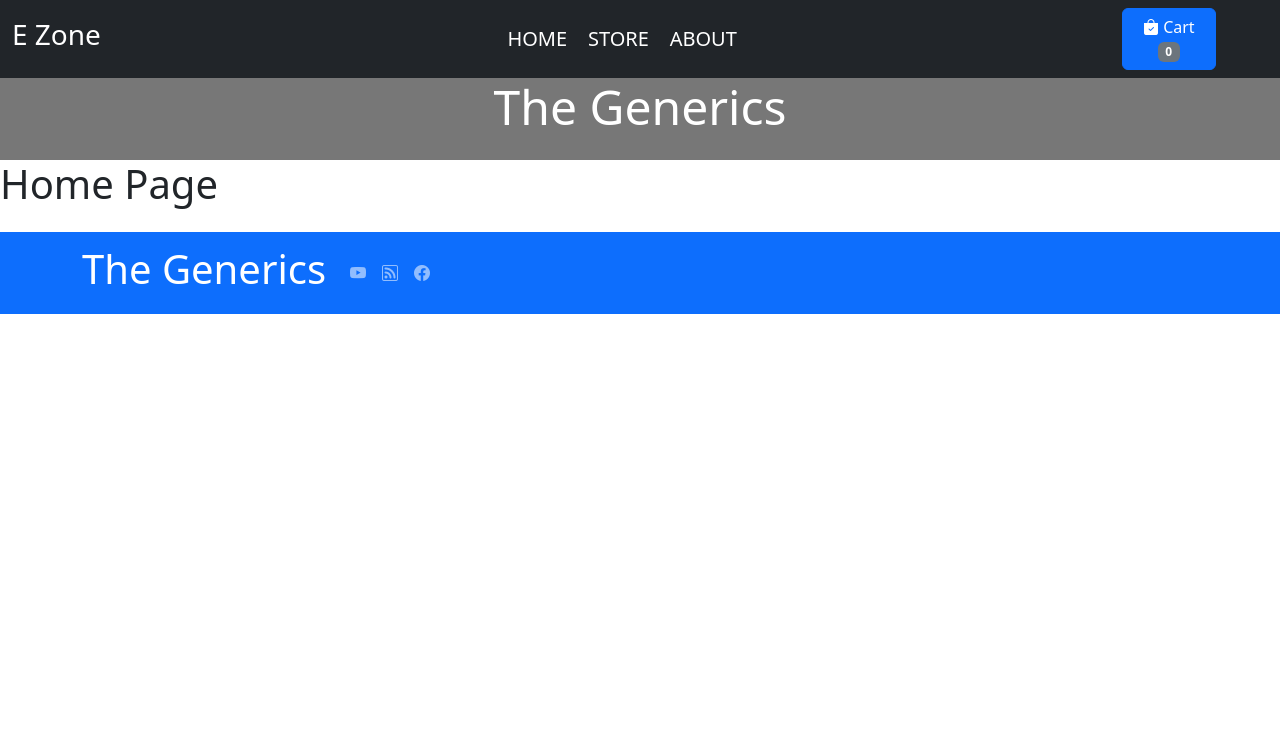
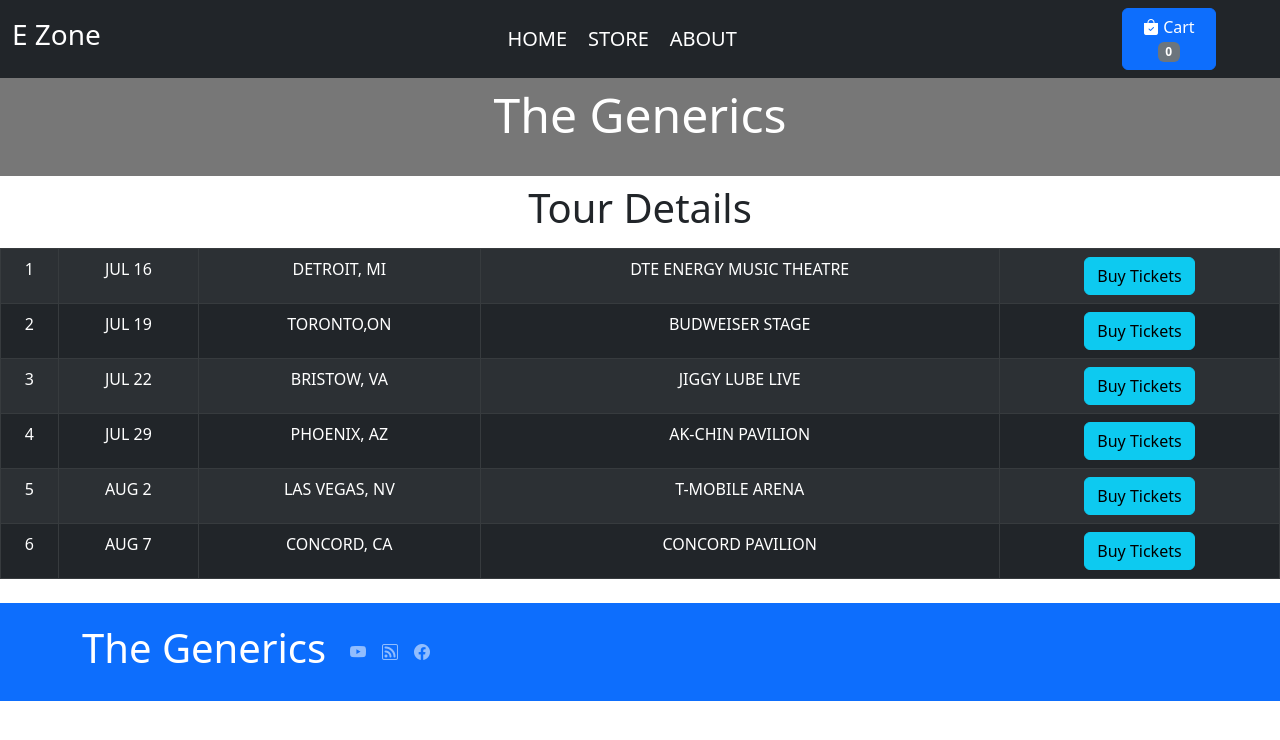
Before and after one commit to udvikas/ecommerce-website, a React (Create React App) app: page /home in a window 1280 px wide. Shown: the top 740 px of the page. Built offline with nearby package versions, Linux system fonts and the light colour scheme.

Commit message:
fifth commit(built home page)

```diff
--- /dev/null
+++ b/src/pages/AboutPage.css
@@ -0,0 +1,21 @@
+h1 {
+    text-align: center;
+    padding: 0.5rem 0rem;
+}
+img {
+    width: 20rem;
+    height: 20rem;
+    border-radius: 50%;
+}
+.settle {
+    display: flex;
+    justify-content: center;
+    align-items: center;
+
+}
+.settle>img {
+    margin: 0rem 5rem;
+}
+.settle>p {
+    margin: 0rem 5rem 0rem 0rem;;
+}
--- a/src/pages/AboutPage.js
+++ b/src/pages/AboutPage.js
@@ -1,6 +1,45 @@
-import React from "react";
+import React, { Fragment } from "react";
+import pic from '../asset/pic.jpg'
+import './AboutPage.css';
 
 const AboutPage = () => {
-  return <h1>About Page</h1>;
+  return (
+    <Fragment>
+      {" "}
+      <h1>Who We Are</h1>
+      <div className="settle">
+        <img src={pic} alt="banner" />
+        <p>
+          Lorem ipsum dolor sit amet, consectetur adipisicing elit. Dolorem
+          harum dolor voluptatem mollitia eos eius, facere laboriosam ullam
+          maiores aspernatur velit nulla quia magnam obcaecati dignissimos
+          accusamus aut ab? Debitis quae possimus est aliquid sint dolor
+          adipisci, voluptatum, perferendis excepturi vitae ducimus eligendi
+          enim atque voluptate! Neque magni esse illum nemo unde suscipit labore
+          atque ratione ullam nostrum nulla deleniti necessitatibus quae
+          voluptas quas, pariatur sit rem. Iusto natus impedit itaque dolorum
+          ipsa nostrum porro placeat, beatae ab voluptatem consequatur
+          exercitationem illo, deleniti perspiciatis laudantium velit, vero
+          veniam sint obcaecati alias explicabo? Fugiat nobis minima laboriosam
+          sapiente cumque, vero accusantium, quidem, facilis aut a totam
+          temporibus quia vel maxime. Nostrum, tenetur libero? Aut et, ea
+          accusantium, impedit aliquam commodi voluptate repellendus earum
+          inventore magnam neque delectus molestiae, tempora voluptatem nihil
+          quia! Numquam illo explicabo dolorem nam, blanditiis laborum enim sint
+          fuga! Voluptate impedit eos, quis maiores architecto consequatur
+          excepturi temporibus molestiae deleniti quidem sed iusto veniam fugiat
+          natus rerum. Quam, saepe impedit? Hic doloribus exercitationem odio
+          delectus ad quasi sequi reprehenderit vel debitis, totam magnam
+          repellendus facilis fugit consequatur illo autem error ab earum? Sed
+          modi possimus minima quaerat delectus quo. A quod neque iste assumenda
+          recusandae similique modi fugit praesentium architecto. Dolore fugit
+          debitis repellat quas incidunt labore ea ipsa! Quod, eius,
+          perspiciatis modi explicabo unde repellendus dicta libero eos velit
+          quia rem quidem eum iusto nemo earum omnis distinctio inventore.
+
+        </p>
+      </div>
+    </Fragment>
+  );
 };
 export default AboutPage;
--- /dev/null
+++ b/src/pages/HomePage.css
@@ -0,0 +1,6 @@
+.listtour {
+    border: 1px solid red;
+}
+td,tr {
+    text-align: center;
+}
--- a/src/pages/Homepage.js
+++ b/src/pages/Homepage.js
@@ -1,6 +1,69 @@
 import React from "react";
-
+import "./HomePage.css";
+import { Table, Button } from "react-bootstrap";
 const Homepage = () => {
-  return <h1>Home Page</h1>;
+  return (
+    <>
+      <h1>Tour Details</h1>
+      <Table striped bordered hover variant="dark">
+        <tbody>
+          <tr>
+            <td>1</td>
+            <td>JUL 16</td>
+            <td>DETROIT, MI</td>
+            <td>DTE ENERGY MUSIC THEATRE</td>
+            <td>
+              <Button variant="info">Buy Tickets</Button>
+            </td>
+          </tr>
+          <tr>
+            <td>2</td>
+            <td>JUL 19</td>
+            <td>TORONTO,ON</td>
+            <td>BUDWEISER STAGE</td>
+            <td>
+              <Button variant="info">Buy Tickets</Button>
+            </td>
+          </tr>
+          <tr>
+            <td>3</td>
+            <td>JUL 22</td>
+            <td>BRISTOW, VA</td>
+            <td>JIGGY LUBE LIVE</td>
+            <td>
+              <Button variant="info">Buy Tickets</Button>
+            </td>
+          </tr>
+          <tr>
+            <td>4</td>
+            <td>JUL 29</td>
+            <td>PHOENIX, AZ</td>
+            <td>AK-CHIN PAVILION</td>
+            <td>
+              <Button variant="info">Buy Tickets</Button>
+            </td>
+          </tr>
+          <tr>
+            <td>5</td>
+            <td>AUG 2</td>
+            <td>LAS VEGAS, NV</td>
+            <td>T-MOBILE ARENA</td>
+            <td>
+              <Button variant="info">Buy Tickets</Button>
+            </td>
+          </tr>
+          <tr>
+            <td>6</td>
+            <td>AUG 7</td>
+            <td>CONCORD, CA</td>
+            <td>CONCORD PAVILION</td>
+            <td>
+              <Button variant="info">Buy Tickets</Button>
+            </td>
+          </tr>
+        </tbody>
+      </Table>
+    </>
+  );
 };
 export default Homepage;
```
Also changed, not shown: src/asset/pic.jpg (added).
